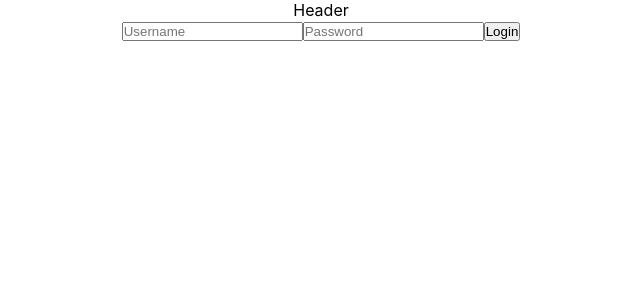
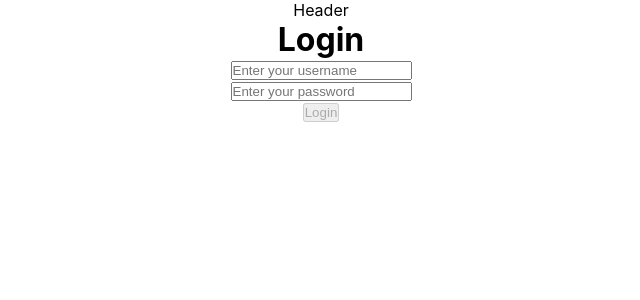
Before and after one commit to anandhalder/mytodoapp, a React (Create React App) app in the folder client/: page / in a window 1280 px wide. Shown: the top 300 px of the page, without its empty margins (319-959 px from the left). Built offline with nearby package versions, Linux system fonts and the light colour scheme.

Commit message:
Added Login page and added CSS and Validation.

```diff
--- a/client/src/components/Login.tsx
+++ b/client/src/components/Login.tsx
@@ -5,14 +5,44 @@ function Login() {
 	const [username, setUsername] = useState("");
 	const [password, setPassword] = useState("");
 
+	const changeUsername = (event: React.ChangeEvent<HTMLInputElement>) => {
+		setUsername(event.target.value);
+	}
+
+	const changePassword = (event: React.ChangeEvent<HTMLInputElement>) => {
+		setPassword(event.target.value);
+	}
+
+	const submitHandler = (event: React.FormEvent<HTMLFormElement>) => {
+		event.preventDefault();
+
+		console.log("Username: " + username);
+		console.log("Password: " + password);
+	}
+
+	// TODO: We con improve this validation like minimum length.
+	const isSubmitDisabled = username.trim() === '' || password.trim() === '';
+
 	return (
-		<div className="Login">
-			<form>
-				<input type="text" placeholder="Username" value={username} />
-				<input type="password" placeholder="Password" value={password} />
-				<button type="submit">Login</button>
-			</form>
-		</div>
+		<form onSubmit={submitHandler} className="container">
+			<h1>Login</h1>
+			<div className="form-group">
+				<input type="text"
+							 id="username"
+							 name="username"
+							 placeholder="Enter your username" value={username}
+							 onChange={changeUsername}/>
+			</div>
+			<div className="form-group">
+				<input type="password"
+							 id="password"
+							 name="password"
+							 placeholder="Enter your password"
+							 value={password}
+							 onChange={changePassword}/>
+			</div>
+			<button disabled={isSubmitDisabled} className="btn" type="submit">Login</button>
+		</form>
 	);
 }
 
--- /dev/null
+++ b/client/src/styles/LoginStyle.css
@@ -0,0 +1,48 @@
+.container {
+    max-width: 400px;
+    margin: 100px auto;
+    background-color: #fff;
+    padding: 20px;
+    border-radius: 5px;
+    box-shadow: 0 2px 5px rgba(0, 0, 0, 0.1);
+}
+
+h1 {
+    text-align: center;
+    margin-bottom: 30px;
+}
+
+.form-group {
+    margin-bottom: 20px;
+}
+
+.form-group label {
+    display: block;
+    margin-bottom: 5px;
+    font-weight: bold;
+}
+
+.form-group input {
+    width: 100%;
+    padding: 8px;
+    border: 1px solid #ccc;
+    border-radius: 4px;
+}
+
+.btn {
+    display: block;
+    width: 100%;
+    padding: 10px;
+    font-size: 16px;
+    font-weight: bold;
+    text-align: center;
+    color: #fff;
+    background-color: #4CAF50;
+    border: none;
+    border-radius: 4px;
+    cursor: pointer;
+}
+
+.btn:hover {
+    background-color: #45a049;
+}
```
